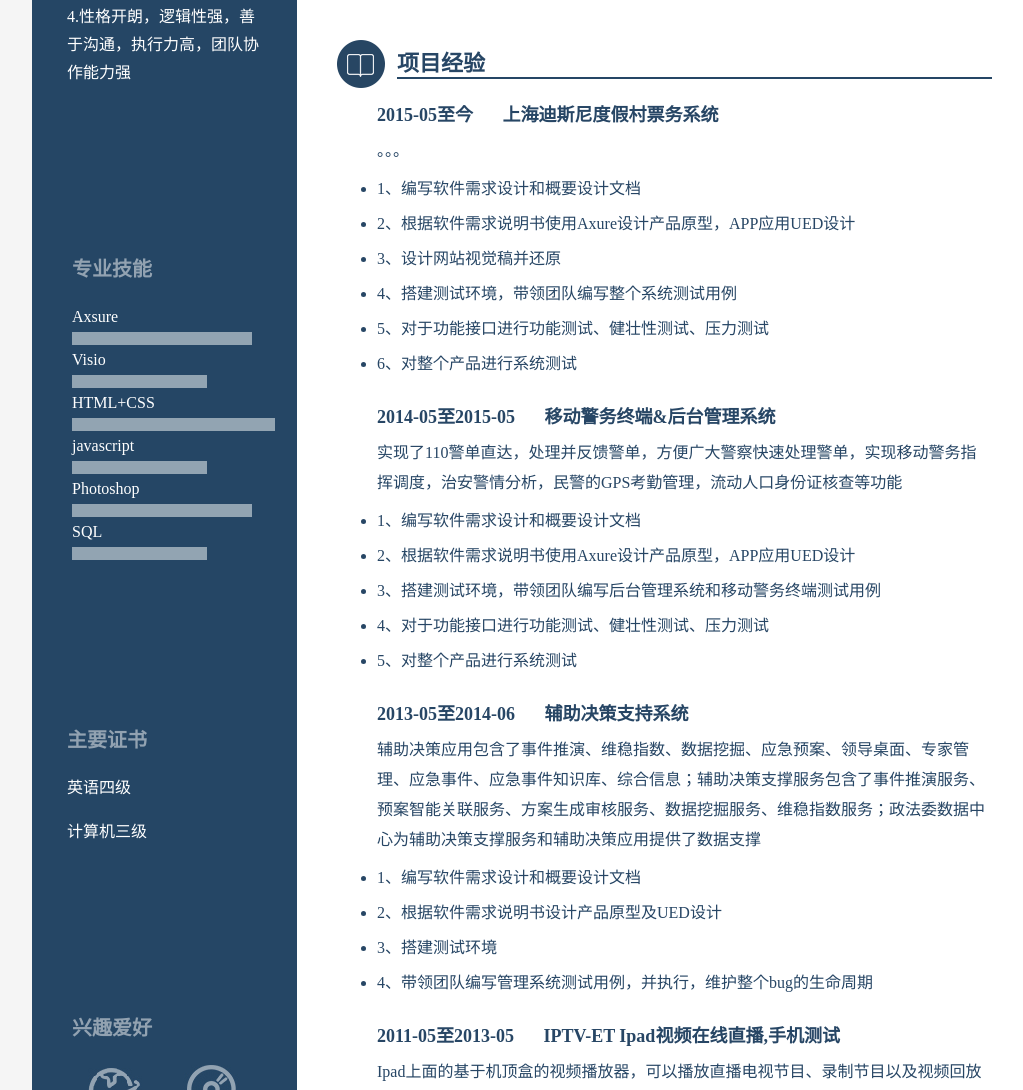
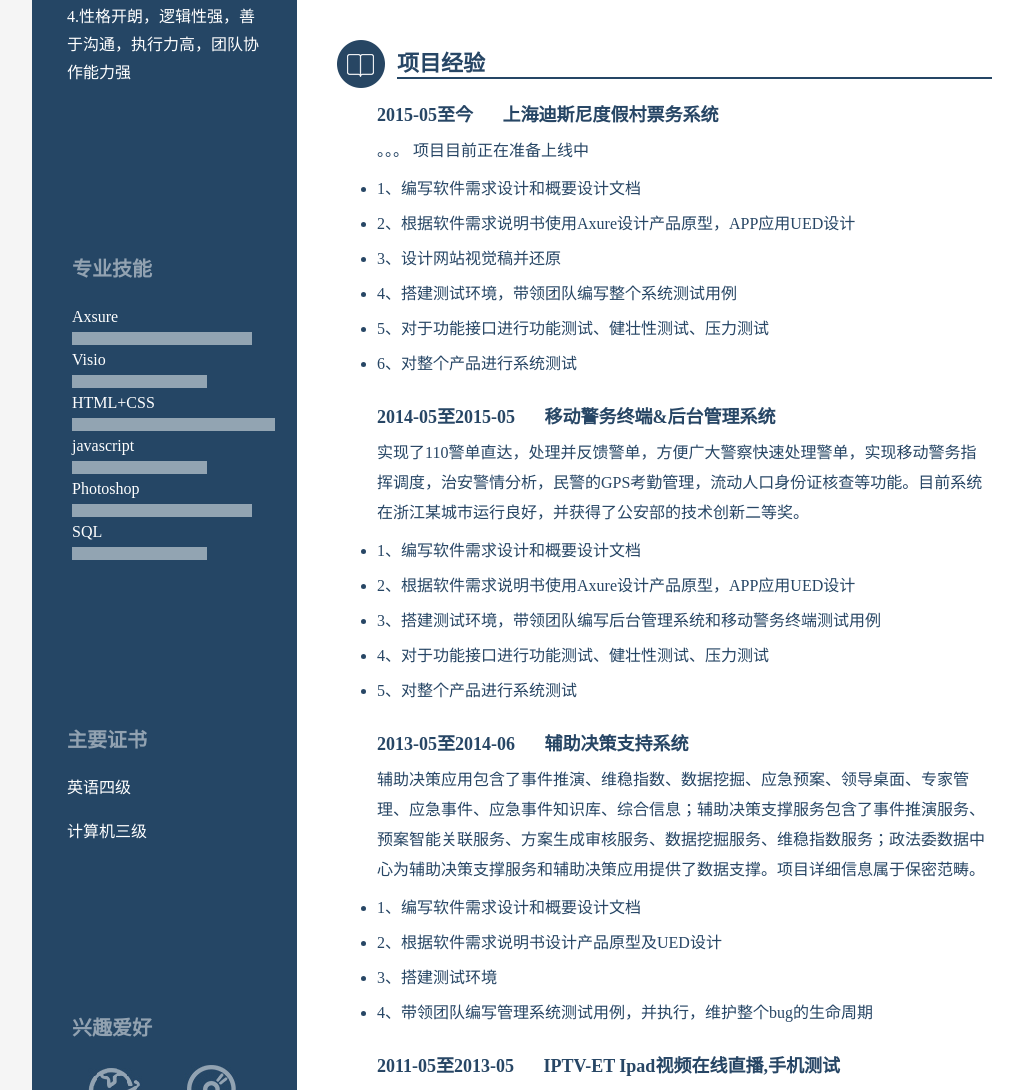
Before and after one commit to caiye1985/cv, a plain HTML site: page index.html in a window 1280 px wide. Shown: the part 1089-2179 px from the top of the page, without its empty margins (108-1131 px from the left). Drawn offline with Linux system fonts and the light colour scheme.

Commit message:
完善工作经历

```diff
--- a/index.html
+++ b/index.html
@@ -145,6 +145,7 @@
                                 </div>
                                 <div class="summery">
                                     。。。
+                                    项目目前正在准备上线中
                                 </div>
                                 <li>1、编写软件需求设计和概要设计文档</li>
                                 <li>2、根据软件需求说明书使用Axure设计产品原型，APP应用UED设计</li>
@@ -159,7 +160,7 @@
                                     <span>移动警务终端&后台管理系统</span>
                                 </div>
                                 <div class="summery">
-                                    实现了110警单直达，处理并反馈警单，方便广大警察快速处理警单，实现移动警务指挥调度，治安警情分析，民警的GPS考勤管理，流动人口身份证核查等功能
+                                    实现了110警单直达，处理并反馈警单，方便广大警察快速处理警单，实现移动警务指挥调度，治安警情分析，民警的GPS考勤管理，流动人口身份证核查等功能。目前系统在浙江某城市运行良好，并获得了公安部的技术创新二等奖。
                                 </div>
                                 <li>1、编写软件需求设计和概要设计文档</li>
                                 <li>2、根据软件需求说明书使用Axure设计产品原型，APP应用UED设计</li>
@@ -173,7 +174,7 @@
                                     <span>辅助决策支持系统</span>
                                 </div>
                                 <div class="summery">
-                                    辅助决策应用包含了事件推演、维稳指数、数据挖掘、应急预案、领导桌面、专家管理、应急事件、应急事件知识库、综合信息；辅助决策支撑服务包含了事件推演服务、预案智能关联服务、方案生成审核服务、数据挖掘服务、维稳指数服务；政法委数据中心为辅助决策支撑服务和辅助决策应用提供了数据支撑
+                                    辅助决策应用包含了事件推演、维稳指数、数据挖掘、应急预案、领导桌面、专家管理、应急事件、应急事件知识库、综合信息；辅助决策支撑服务包含了事件推演服务、预案智能关联服务、方案生成审核服务、数据挖掘服务、维稳指数服务；政法委数据中心为辅助决策支撑服务和辅助决策应用提供了数据支撑。项目详细信息属于保密范畴。
                                 </div>
                                 <li>1、编写软件需求设计和概要设计文档</li>
                                 <li>2、根据软件需求说明书设计产品原型及UED设计</li>
```
